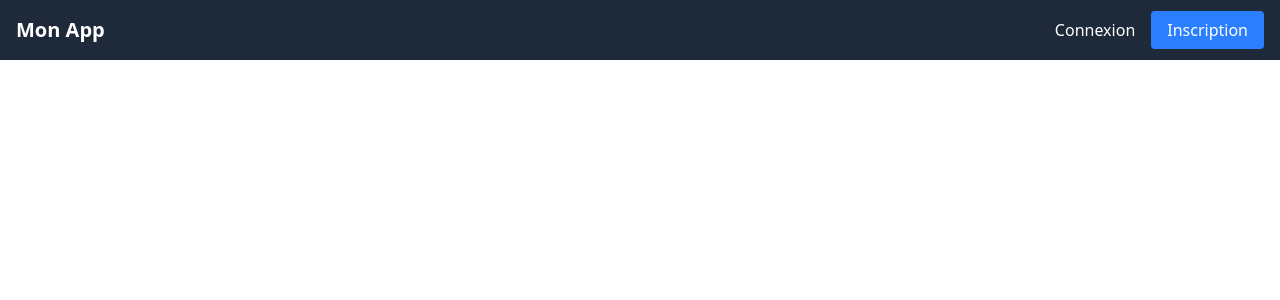
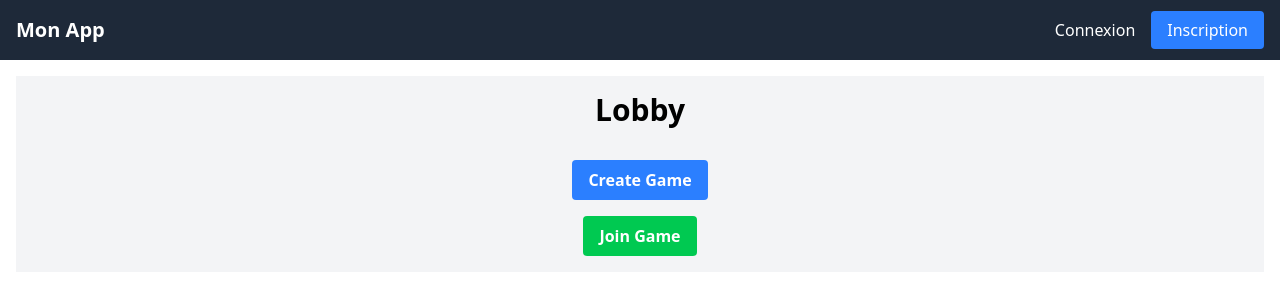
Before and after one commit to Arnaudgouel/react-game-socket, a React (Vite) app in the folder jeu-front/: page /lobby in a window 1280 px wide. Shown: the top 300 px of the page. Built offline with nearby package versions, Linux system fonts and the light colour scheme.

Commit message:
feat: add lobby and logout functionality, update login redirection

```diff
--- a/jeu-front/src/App.jsx
+++ b/jeu-front/src/App.jsx
@@ -6,13 +6,15 @@ import Profile from './pages/Profile';
 import Navbar from './components/Navbar';
 import AuthContext from './context/AuthContext';
 import AuthTest from './pages/AuthTest';
+import Logout from './pages/Logout';
+import Lobby from './pages/Lobby';
 
 function App() {
   const [user, setUser] = useState(() => {
     try {
       const savedUser = localStorage.getItem('user');
 
-      return savedUser ? JSON.parse(savedUser) : null;
+      return savedUser !== undefined ? JSON.parse(savedUser) : null;
     } catch (error) {
       console.error('Erreur lors de la lecture du user dans localStorage:', error);
       localStorage.removeItem('user'); // On nettoie le localStorage si les données sont corrompues
@@ -54,6 +56,8 @@ function App() {
             <Route path="/profile" element={user ? <Profile /> : <Navigate to="/login" />} />
             <Route path="/" element={<Navigate to={user ? "/profile" : "/login"} />} />
             <Route path="/test" element={<AuthTest />} />
+            <Route path="/logout" element={<Logout />} />
+            <Route path="/lobby" element={<Lobby />} />
           </Routes>
         </div>
       </BrowserRouter>
--- a/jeu-front/src/components/Navbar.jsx
+++ b/jeu-front/src/components/Navbar.jsx
@@ -13,9 +13,9 @@ function Navbar() {
           {user ? (
             <>
               <Link to="/profile" className="mr-4">Profil</Link>
-              <button onClick={logout} className="bg-red-500 px-4 py-2 rounded hover:bg-red-600">
+              <Link to="/logout" className="bg-red-500 px-4 py-2 rounded hover:bg-red-600">
                 Déconnexion
-              </button>
+              </Link>
             </>
           ) : (
             <>
--- /dev/null
+++ b/jeu-front/src/pages/Lobby.jsx
@@ -0,0 +1,36 @@
+import React from 'react';
+import { useNavigate } from 'react-router-dom';
+
+const Lobby = () => {
+  const navigate = useNavigate();
+
+  const handleCreateGame = () => {
+    // Logic to create a game
+    navigate('/create-game'); // Navigate to the create game page
+  };
+
+  const handleJoinGame = () => {
+    // Logic to join a game
+    navigate('/join-game'); // Navigate to the join game page
+  };
+
+  return (
+    <div className="lobby flex flex-col items-center justify-center min-h-full bg-gray-100 p-4">
+      <h1 className="text-3xl font-bold mb-8">Lobby</h1>
+      <button
+        onClick={handleCreateGame}
+        className="bg-blue-500 hover:bg-blue-700 text-white font-bold py-2 px-4 rounded mb-4"
+      >
+        Create Game
+      </button>
+      <button
+        onClick={handleJoinGame}
+        className="bg-green-500 hover:bg-green-700 text-white font-bold py-2 px-4 rounded"
+      >
+        Join Game
+      </button>
+    </div>
+  );
+};
+
+export default Lobby;
--- a/jeu-front/src/pages/Login.jsx
+++ b/jeu-front/src/pages/Login.jsx
@@ -25,7 +25,7 @@ function Login() {
       }
 
       login(data.user, data.token);
-      navigate('/profile');
+      navigate('/lobby');
     } catch (error) {
       setError(error.message);
     }
--- /dev/null
+++ b/jeu-front/src/pages/Logout.jsx
@@ -0,0 +1,43 @@
+import React, { useEffect, useContext } from 'react';
+import { useNavigate } from 'react-router-dom';
+import AuthContext from '../context/AuthContext';
+
+const Logout = () => {
+  const navigate = useNavigate();
+  const { logout, token } = useContext(AuthContext);
+
+  useEffect(() => {
+
+    const fetchLogout = async () => {
+      console.log(token);
+      const response = await fetch('http://localhost:3000/logout', {
+        method: 'POST',
+        headers: {
+          "Content-Type": "application/json",
+          'Authorization': `Bearer ${token}` },
+      });
+
+      if (!response.ok) {
+        throw new Error('Erreur lors de la déconnexion');
+      }
+
+      const data = await response.json();
+      if (!data.logout) {
+        throw new Error('Erreur lors de la déconnexion');
+      }
+      logout();
+      navigate('/login');
+    };
+    fetchLogout();
+    // Clear user session or token
+    // Redirect to login page
+  }, []);
+
+  return (
+    <div>
+      <h1>Logging out...</h1>
+    </div>
+  );
+};
+
+export default Logout;
```
Also changed, not shown: 1 other file (tests, documents, lock files or other folders).
